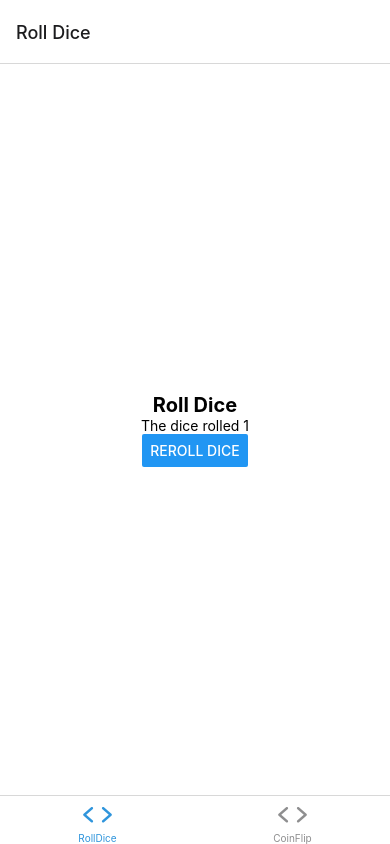
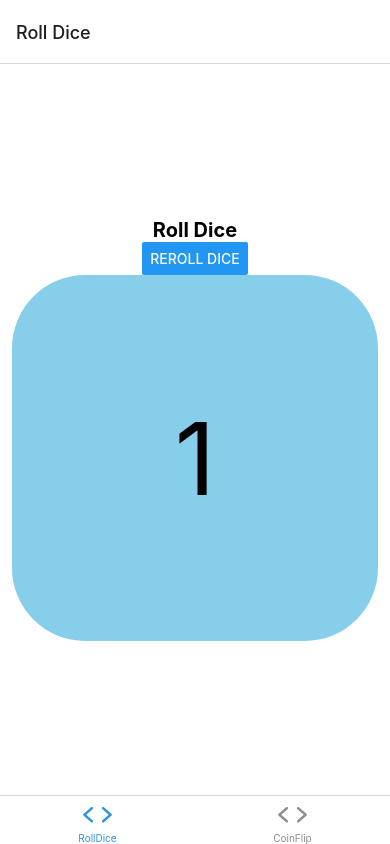
Before and after one commit to VulcanWM/random-app, a React Native app: screen /CoinFlipScreen in a window 390 px wide. Built offline with nearby package versions, Linux system fonts and the light colour scheme; what expo-linking would draw is missing.

Commit message:
added visual for result

```diff
--- a/screens/CoinFlipScreen.js
+++ b/screens/CoinFlipScreen.js
@@ -15,11 +15,13 @@ export default function TabTwoScreen() {
   return (
     <View style={styles.container}>
       <Text style={styles.title}>Flip Coin</Text>
-      <Text>The coil flipped {randomSide}</Text>
       <Button
         title="Reflip coin"
         onPress={reflip}
       />
+      <View style={styles.circle}>
+        <Text style={styles.coinText}>{randomSide}</Text>
+      </View>
     </View>
   );
 }
@@ -34,4 +36,15 @@ const styles = StyleSheet.create({
     fontSize: 20,
     fontWeight: "bold",
   },
+  circle: {
+    height: '50%',
+    backgroundColor: 'skyblue',
+    aspectRatio: 1,
+    borderRadius: '50%',
+    alignItems: "center",
+    justifyContent: "center",
+  },
+  coinText: {
+    fontSize: 75,
+  }
 });
--- a/screens/RollDiceScreen.js
+++ b/screens/RollDiceScreen.js
@@ -14,11 +14,13 @@ export default function TabOneScreen() {
   return (
     <View style={styles.container}>
       <Text style={styles.title}>Roll Dice</Text>
-      <Text>The dice rolled {randomNumber}</Text>
       <Button
         title="Reroll dice"
         onPress={reroll}
       />
+      <View style={styles.square}>
+        <Text style={styles.diceNumber}>{randomNumber}</Text>
+      </View>
     </View>
   );
 }
@@ -33,4 +35,15 @@ const styles = StyleSheet.create({
     fontSize: 20,
     fontWeight: "bold",
   },
+  square: {
+    height: '50%',
+    backgroundColor: 'skyblue',
+    aspectRatio: 1,
+    borderRadius: '20%',
+    alignItems: "center",
+    justifyContent: "center",
+  },
+  diceNumber: {
+    fontSize: 100,
+  }
 });
```
